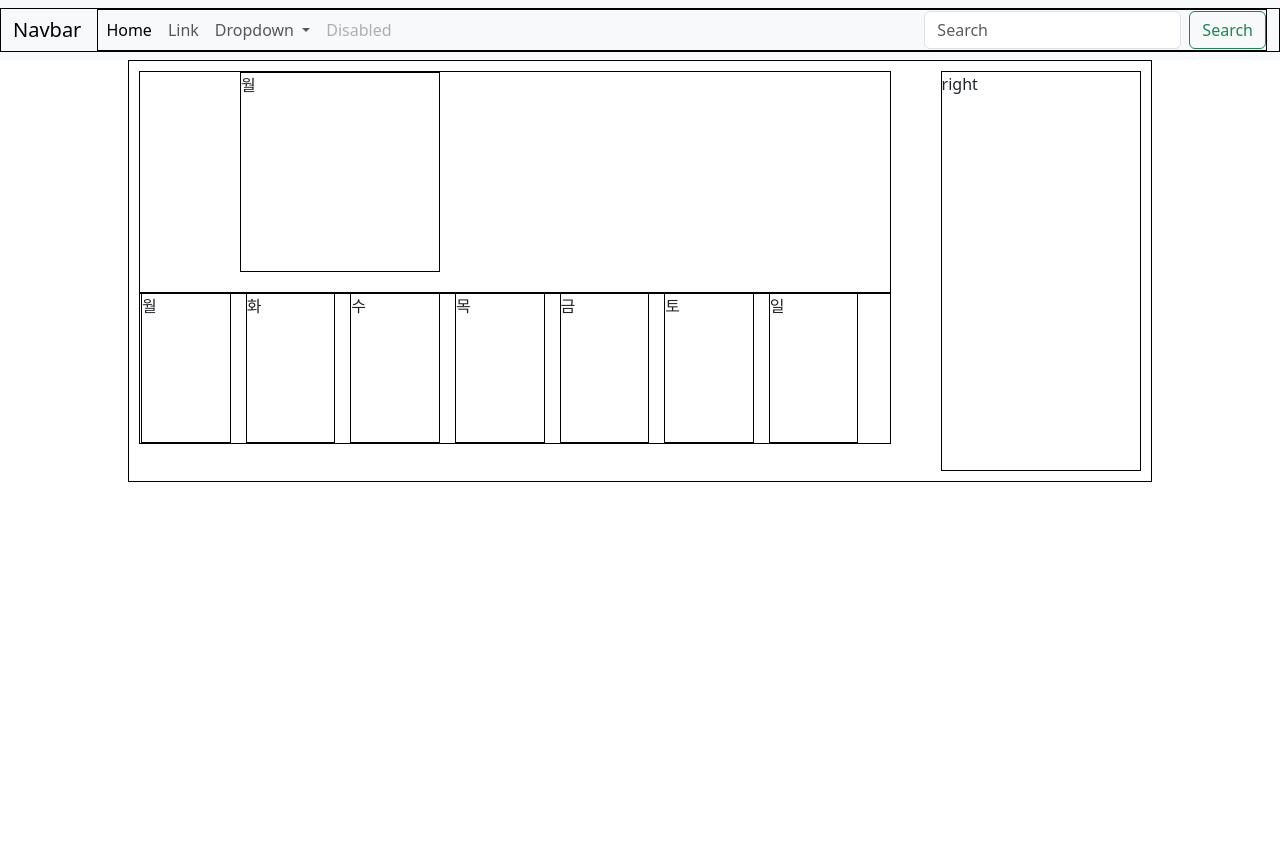
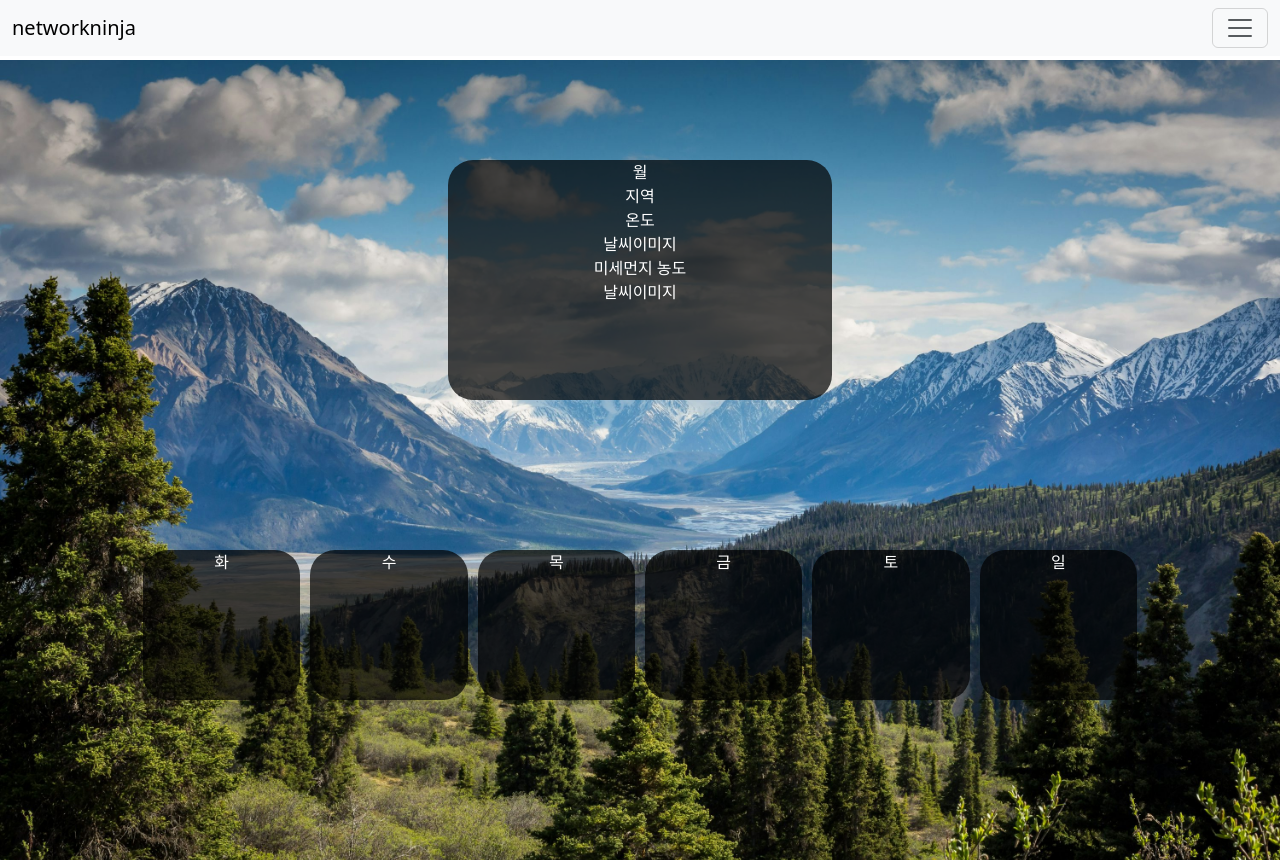
Before and after one commit to hangeunhyeong/networkninja, a plain HTML site: page index.html in a window 1280 px wide. Before the commit the page ends 800 px from the top, so only its background shows below. Drawn offline with nearby package versions, Linux system fonts and the light colour scheme.

Commit message:
태그위치조정 및 틀 짜기

```diff
--- a/index.html
+++ b/index.html
@@ -5,92 +5,115 @@
         <!--부트스트랩 초기설정-->
         <meta name="viewport" content="width=device-width, initial-scale=1">
       <link href="https://cdn.jsdelivr.net/npm/bootstrap@5.3.5/dist/css/bootstrap.min.css" rel="stylesheet" integrity="sha384-SgOJa3DmI69IUzQ2PVdRZhwQ+dy64/BUtbMJw1MZ8t5HZApcHrRKUc4W0kG879m7" crossorigin="anonymous">
+
         <style>
             div{
-                border: 1px solid black;
+                /* border: 1px solid black; */
             }
             #main{
-                width: 80%;
-                margin-right: 10%;
-                margin-left: 10%;
+                position:relative;
+                width: 100vw;     /* 화면 너비의 100% */
+                height: 100vh;    /* 화면 높이의 150% */
+                margin-top: 60px;
                 overflow: hidden;
-                padding: 10px;
+                padding: 30px 90px;
+                background-image: url('images/sunny.jpeg');
+                background-size: cover;
+                background-repeat: no-repeat;
+                background-position: center;
             }
-            #main #left{
-                width: 75%;
-                float: left;
-
+            #main #today{
+                display:block;
+                position:absolute;
+                width: 30%;
+                height: 30%;
+                float:left;
+                background-color: rgba(0, 0, 0, 0.7); /* 검정색, 50% 투명 */
+                color:white;
+                text-align: center;
+                border-radius: 25px;
+                top: 100px;
+                left: 50%;
+                transform: translate(-50%);
             }
-            #left #up{
-                width: 200px;
-                height: 200px;
-                margin-bottom: 20px;
-                margin-left: 100px;
+            #otherDays div{
+                flex: 1;
+                margin: 0 0.5%;
+                width: 16.666%;
+                height: 100%;
+                background-color: rgba(0, 0, 0, 0.7); /* 검정색, 50% 투명 */
+                color:white;
+                text-align: center;
+                border-radius: 25px;
             }
-            #left #down div{
-                width: 12%;
+            #main #otherDays{
+                display:flex; /* 자식요소들을 한줄로 정렬 */
+                justify-content: space-between;
+                align-items: center;
+                padding: 0 10px;
+                position:absolute;
+                width:80%;
                 height: 150px;
-                margin-right: 2%;
-                float: left;
-            }
-            #left #down #g {
-                margin-right: 0;
+                bottom: 20%;
+                left: 50%;
+                transform: translate(-50%);
             }
             #main #right{
                 width: 20%;
                 float: right;
                 height: 400px;
+                background-color: red;
+                visibility: hidden;
             }
         </style>
     </head>
     <body>
         <!--부트스트랩 초기설정-->
     <script src="https://cdn.jsdelivr.net/npm/bootstrap@5.3.5/dist/js/bootstrap.bundle.min.js" integrity="sha384-k6d4wzSIapyDyv1kpU366/PK5hCdSbCRGRCMv+eplOQJWyd1fbcAu9OCUj5zNLiq" crossorigin="anonymous"></script>
-        <nav class="navbar navbar-expand-lg bg-light">
+        <!--내비게이션바-->
+        <nav class="navbar bg-light fixed-top">
   <div class="container-fluid">
-              <a class="navbar-brand" href="#">Navbar</a>
-              <button class="navbar-toggler" type="button" data-bs-toggle="collapse" data-bs-target="#navbarSupportedContent" aria-controls="navbarSupportedContent" aria-expanded="false" aria-label="Toggle navigation">
+    <a class="navbar-brand" href="#">networkninja</a>
+    <button class="navbar-toggler" type="button" data-bs-toggle="offcanvas" data-bs-target="#offcanvasNavbar" aria-controls="offcanvasNavbar">
       <span class="navbar-toggler-icon"></span>
     </button>
-              <div class="collapse navbar-collapse" id="navbarSupportedContent">
-                <ul class="navbar-nav me-auto mb-2 mb-lg-0">
-                  <li class="nav-item">
-                    <a class="nav-link active" aria-current="page" href="#">Home</a>
-                  </li>
-                  <li class="nav-item">
-                    <a class="nav-link" href="#">Link</a>
-                  </li>
-                  <li class="nav-item dropdown">
-                    <a class="nav-link dropdown-toggle" href="#" role="button" data-bs-toggle="dropdown" aria-expanded="false">
-                      Dropdown
-                    </a>
-                    <ul class="dropdown-menu">
-                      <li><a class="dropdown-item" href="#">Action</a></li>
-                      <li><a class="dropdown-item" href="#">Another action</a></li>
-                      <li><hr class="dropdown-divider"></li>
-                      <li><a class="dropdown-item" href="#">Something else here</a></li>
-                    </ul>
-                  </li>
-                  <li class="nav-item">
-                    <a class="nav-link disabled">Disabled</a>
-                  </li>
-                </ul>
-                <form class="d-flex" role="search">
+    <div class="offcanvas offcanvas-end" tabindex="-1" id="offcanvasNavbar" aria-labelledby="offcanvasNavbarLabel">
+      <div class="offcanvas-header">
+        <h5 class="offcanvas-title" id="offcanvasNavbarLabel">networkninja</h5>
+        <button type="button" class="btn-close" data-bs-dismiss="offcanvas" aria-label="Close"></button>
+      </div>
+      <div class="offcanvas-body">
+        <form class="d-flex mt-3" role="search">
           <input class="form-control me-2" type="search" placeholder="Search" aria-label="Search">
           <button class="btn btn-outline-success" type="submit">Search</button>
         </form>
+        <ul class="navbar-nav justify-content-end flex-grow-1 pe-3">
+          <li class="nav-item">
+            <a class="nav-link active" aria-current="page" href="#">Weather</a>
+          </li>
+          <li class="nav-item">
+            <a class="nav-link" href="#">Weather Details</a>
+          </li>
+          <li class="nav-item">
+            <a class="nav-link" href="#">Clothes</a>
+          </li>
+        </ul>
+
+      </div>
     </div>
   </div>
         </nav>
+        <!--Weather-->
         <div id="main">
-            <div id="left">
-                <div id="up">
-                    월
+                <div id="today">
+                      월<br>
+                      지역<br>
+                      온도<br>
+                      날씨이미지<br>
+                      미세먼지 농도<br>
+                      날씨이미지
                 </div>
-                <div id="down">
-                    <div id="a">
-                        월
-                    </div>
+                <div id="otherDays">
                     <div id="b">
                         화
                     </div>
@@ -110,7 +133,6 @@
                         일
                     </div>
                 </div>
-            </div>
             <div id="right">
                     right
             </div>
```
Also changed, not shown: images/cloudy.png (added), images/foggy.jpeg (added), images/rainy.jpeg (added), images/sunny.jpeg (added), 1 other file. Lines whose indentation alone changed are shown as unchanged.
